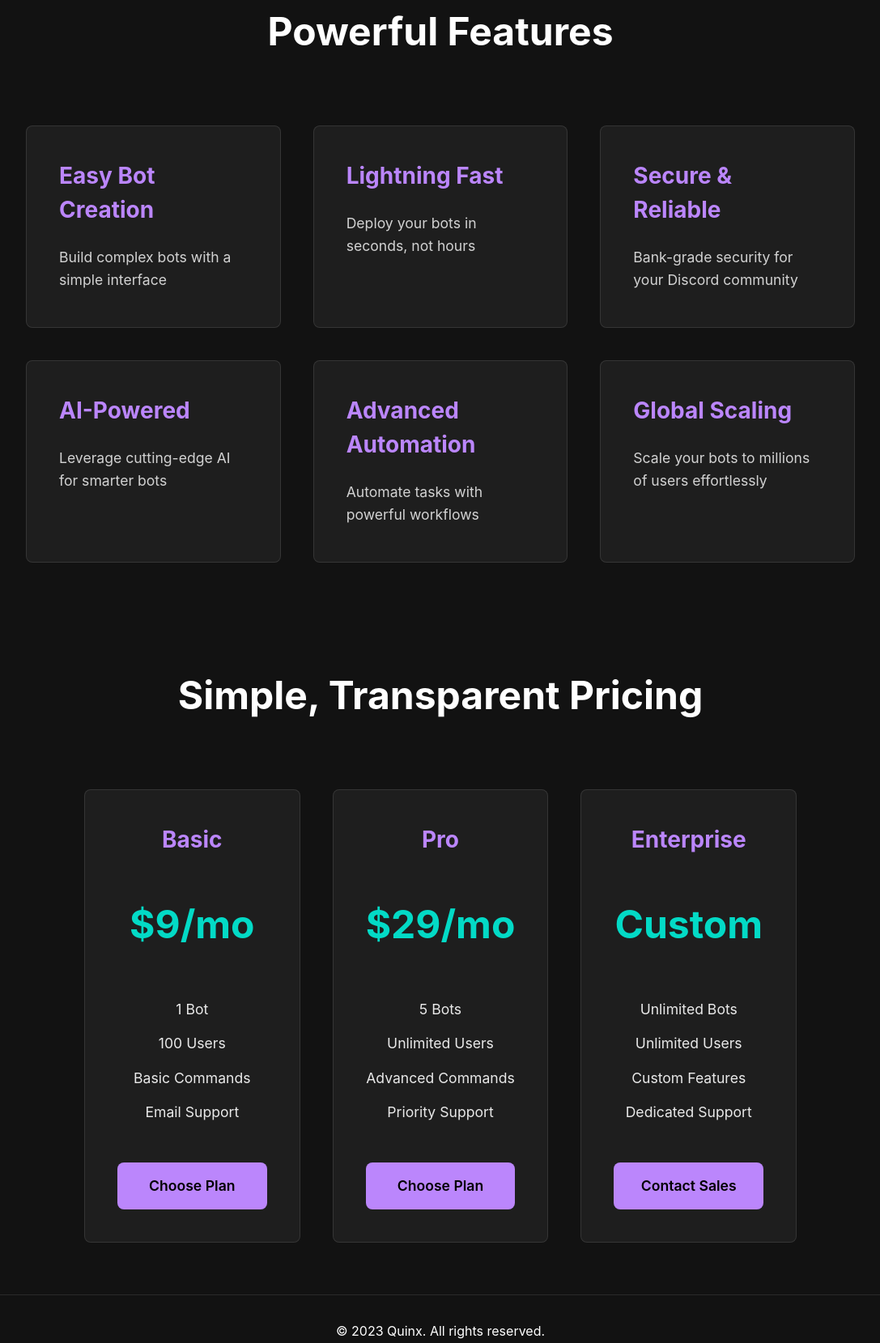
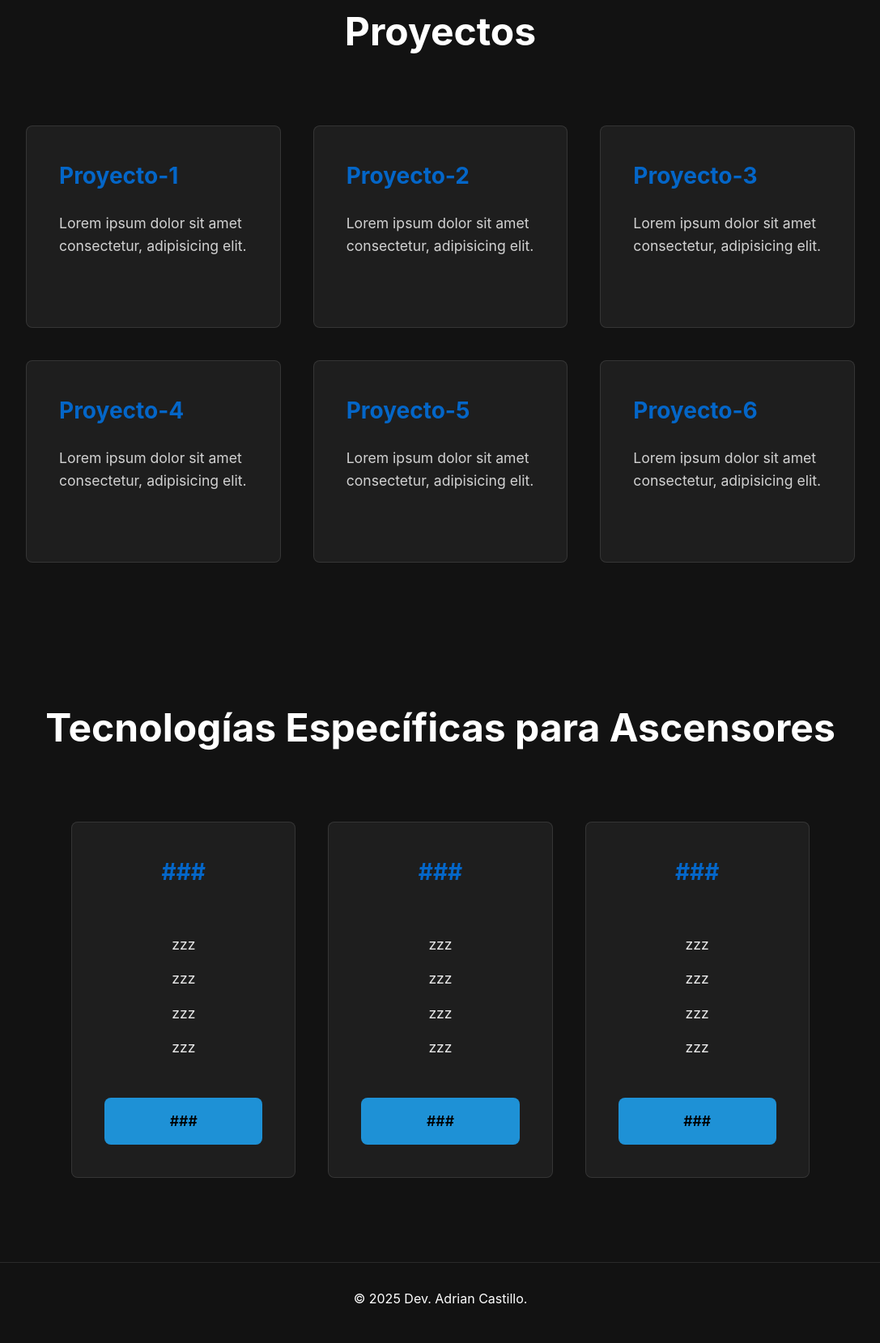
Before and after one commit to mpadrian/proyecto-elevador, a plain HTML site: page index.html in a window 1280 px wide. Shown: the part 861-2520 px from the top of the page at 81% size, without its empty margins (96-1183 px from the left). Drawn offline with nearby package versions, Linux system fonts and the light colour scheme.

Commit message:
modify-page-2

```diff
--- a/assest/css/style.css
+++ b/assest/css/style.css
@@ -134,7 +134,7 @@ h1 {
 }
 
 .btn-primary {
-    background-color: var(--primary);
+    background-color: #1e91d6;
     color: var(--on-primary);
 }
 
@@ -194,7 +194,7 @@ h1 {
 .feature-card h3, .pricing-card h3 {
     font-size: 1.75rem;
     margin-bottom: 1.5rem;
-    color: var(--primary);
+    color: #0466c8;
 }
 
 .feature-card p {
--- a/index.html
+++ b/index.html
@@ -96,31 +96,31 @@
 
         <section id="features" class="features full-height">
             <div class="container">
-                <h2 class="fade-in">Powerful Features</h2>
+                <h2 class="fade-in">Proyectos</h2>
                 <div class="feature-grid">
                     <div class="feature-card fade-in">
-                        <h3>Easy Bot Creation</h3>
-                        <p>Build complex bots with a simple interface</p>
+                        <h3>Proyecto-1</h3>
+                        <p>Lorem ipsum dolor sit amet consectetur, adipisicing elit.</p>
                     </div>
                     <div class="feature-card fade-in">
-                        <h3>Lightning Fast</h3>
-                        <p>Deploy your bots in seconds, not hours</p>
+                        <h3>Proyecto-2</h3>
+                        <p>Lorem ipsum dolor sit amet consectetur, adipisicing elit.</p>
                     </div>
                     <div class="feature-card fade-in">
-                        <h3>Secure & Reliable</h3>
-                        <p>Bank-grade security for your Discord community</p>
+                        <h3>Proyecto-3</h3>
+                        <p>Lorem ipsum dolor sit amet consectetur, adipisicing elit.</p>
                     </div>
                     <div class="feature-card fade-in">
-                        <h3>AI-Powered</h3>
-                        <p>Leverage cutting-edge AI for smarter bots</p>
+                        <h3>Proyecto-4</h3>
+                        <p>Lorem ipsum dolor sit amet consectetur, adipisicing elit.</p>
                     </div>
                     <div class="feature-card fade-in">
-                        <h3>Advanced Automation</h3>
-                        <p>Automate tasks with powerful workflows</p>
+                        <h3>Proyecto-5</h3>
+                        <p>Lorem ipsum dolor sit amet consectetur, adipisicing elit.</p>
                     </div>
                     <div class="feature-card fade-in">
-                        <h3>Global Scaling</h3>
-                        <p>Scale your bots to millions of users effortlessly</p>
+                        <h3>Proyecto-6</h3>
+                        <p>Lorem ipsum dolor sit amet consectetur, adipisicing elit.</p>
                     </div>
                 </div>
             </div>
@@ -128,40 +128,40 @@
 
         <section id="pricing" class="pricing full-height">
             <div class="container">
-                <h2 class="fade-in">Simple, Transparent Pricing</h2>
+                <h2 class="fade-in">Tecnologías Específicas para Ascensores</h2>
                 <div class="pricing-grid">
                     <div class="pricing-card fade-in">
-                        <h3>Basic</h3>
-                        <div class="price">$9<span>/mo</span></div>
+                        <h3>###</h3>
+                        <!-- <div class="price">$9<span>/mo</span></div> -->
                         <ul>
-                            <li>1 Bot</li>
-                            <li>100 Users</li>
-                            <li>Basic Commands</li>
-                            <li>Email Support</li>
+                            <li>zzz</li>
+                            <li>zzz</li>
+                            <li>zzz</li>
+                            <li>zzz</li>
                         </ul>
-                        <a href="#" class="btn btn-primary">Choose Plan</a>
+                        <a href="#" class="btn btn-primary">###</a>
                     </div>
                     <div class="pricing-card fade-in">
-                        <h3>Pro</h3>
-                        <div class="price">$29<span>/mo</span></div>
+                        <h3>###</h3>
+                        <!-- <div class="price">$29<span>/mo</span></div> -->
                         <ul>
-                            <li>5 Bots</li>
-                            <li>Unlimited Users</li>
-                            <li>Advanced Commands</li>
-                            <li>Priority Support</li>
+                            <li>zzz</li>
+                            <li>zzz</li>
+                            <li>zzz</li>
+                            <li>zzz</li>
                         </ul>
-                        <a href="#" class="btn btn-primary">Choose Plan</a>
+                        <a href="#" class="btn btn-primary">###</a>
                     </div>
                     <div class="pricing-card fade-in">
-                        <h3>Enterprise</h3>
-                        <div class="price">Custom</div>
+                        <h3>###</h3>
+                        <!-- <div class="price">Custom</div> -->
                         <ul>
-                            <li>Unlimited Bots</li>
-                            <li>Unlimited Users</li>
-                            <li>Custom Features</li>
-                            <li>Dedicated Support</li>
+                            <li>zzz</li>
+                            <li>zzz</li>
+                            <li>zzz</li>
+                            <li>zzz</li>
                         </ul>
-                        <a href="#" class="btn btn-primary">Contact Sales</a>
+                        <a href="#" class="btn btn-primary">###</a>
                     </div>
                 </div>
             </div>
@@ -170,7 +170,7 @@
 
     <footer>
         <div class="container">
-            <p>&copy; 2023 Quinx. All rights reserved.</p>
+            <p>&copy; 2025 Dev. Adrian Castillo.</p>
         </div>
     </footer>
 
```
